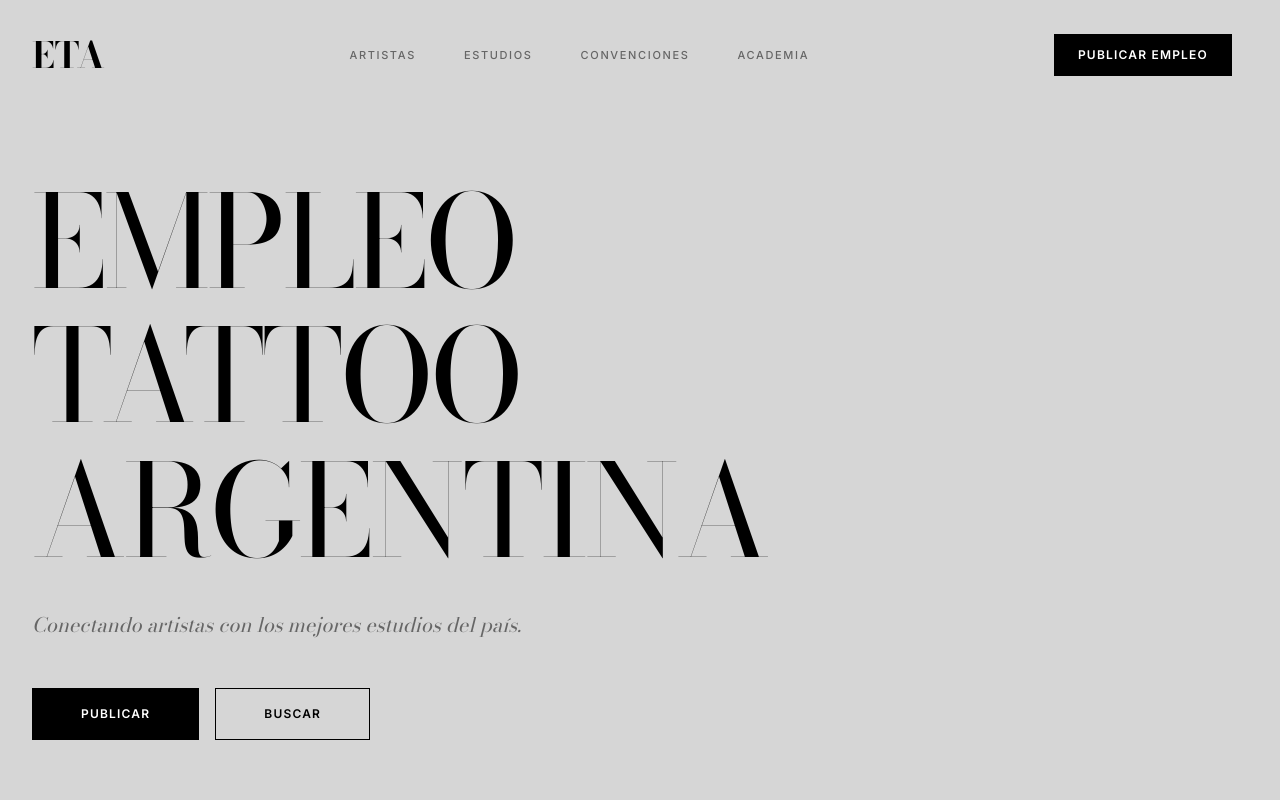
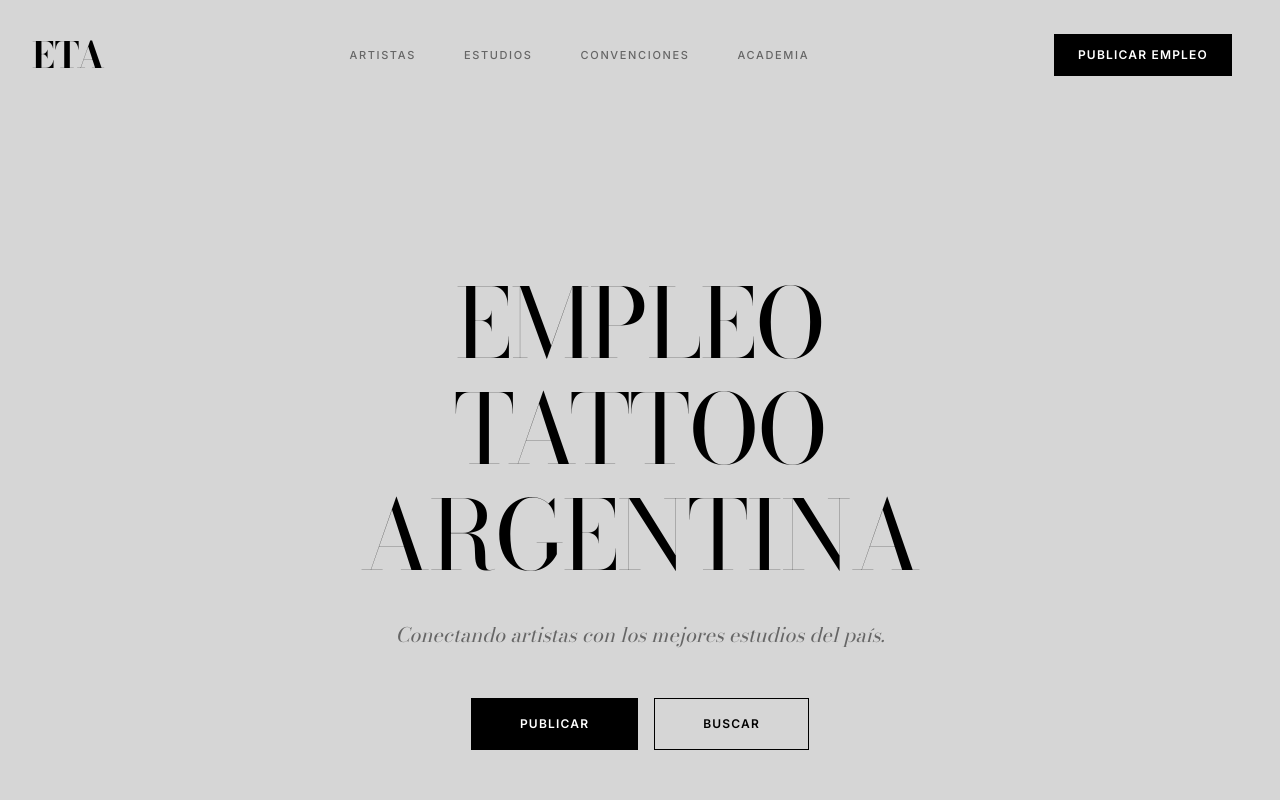
Before and after one commit to GuardiolaDF/Empleo-Tattoo-Argentina, a Next.js app: page / in a window 1280 px wide. Shown: the top 800 px of the page. Built offline with nearby package versions, Linux system fonts and the light colour scheme.

Commit message:
checkpoint: before hero spacing and alignment fix

```diff
--- a/src/app/page.tsx
+++ b/src/app/page.tsx
@@ -163,8 +163,8 @@ export default function Home() {
       <Navbar />
 
       {/* Hero Section */}
-      <section className="pt-16 pb-24 px-4 md:px-8 max-w-7xl mx-auto w-full flex flex-col items-start">
-        <h1 className="text-display-2xl mb-8">
+      <section className="min-h-screen flex flex-col justify-center items-center text-center py-20 px-4 md:px-8 max-w-7xl mx-auto w-full">
+        <h1 className="text-display-xl mb-8">
           EMPLEO<br/>TATTOO<br/>ARGENTINA
         </h1>
         <p className="text-subtitle text-muted-foreground mb-12">
```
